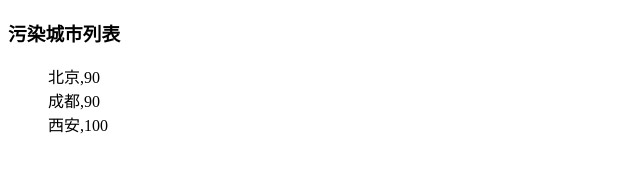
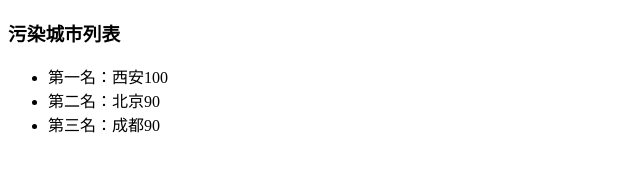
Before and after one commit to yangyunhan/accumulate, a plain HTML site: page task22/task22.html in a window 1280 px wide. Shown: the whole page, without its empty margins (0-640 px from the left). Drawn offline with Linux system fonts and the light colour scheme.

Commit message:
task22 修改

```diff
--- a/task22/task22.html
+++ b/task22/task22.html
@@ -18,16 +18,26 @@
                 ["成都",90],
                 ["西安",100]
         ];
+        var numArr = ["一","二","三","四","五","六"];
         (function () {
             var addcon = document.getElementById("aqi-list");
-            var attr = "";
+            var count = 0;
+            aqiData.sort(function (a,b) {
+               return b[1]-a[1];
+            });
             for(var i=0;i<aqiData.length;i++){
                 if(aqiData[i][1] > 60){
-                    attr += aqiData[i]+"<br>";
+                    var li = document.createElement("li");
+                    var textNode = document.createTextNode(liText(count++,aqiData[i]));
+                    li.appendChild(textNode);
+                    addcon.appendChild(li);
                 }
             }
-            addcon.innerHTML = attr;
+
         })();
+        function liText(count,data) {
+            return "第"+ numArr[count] + "名：" + data[0] + data[1];
+        }
     </script>
 </body>
 </html>
```
